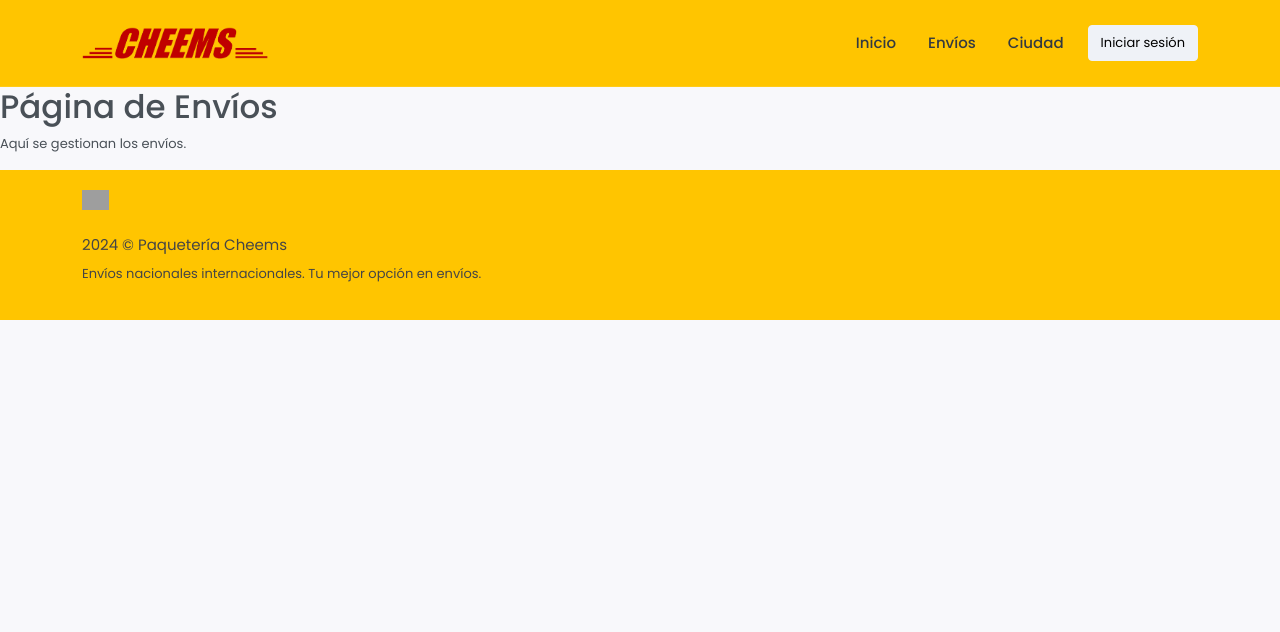
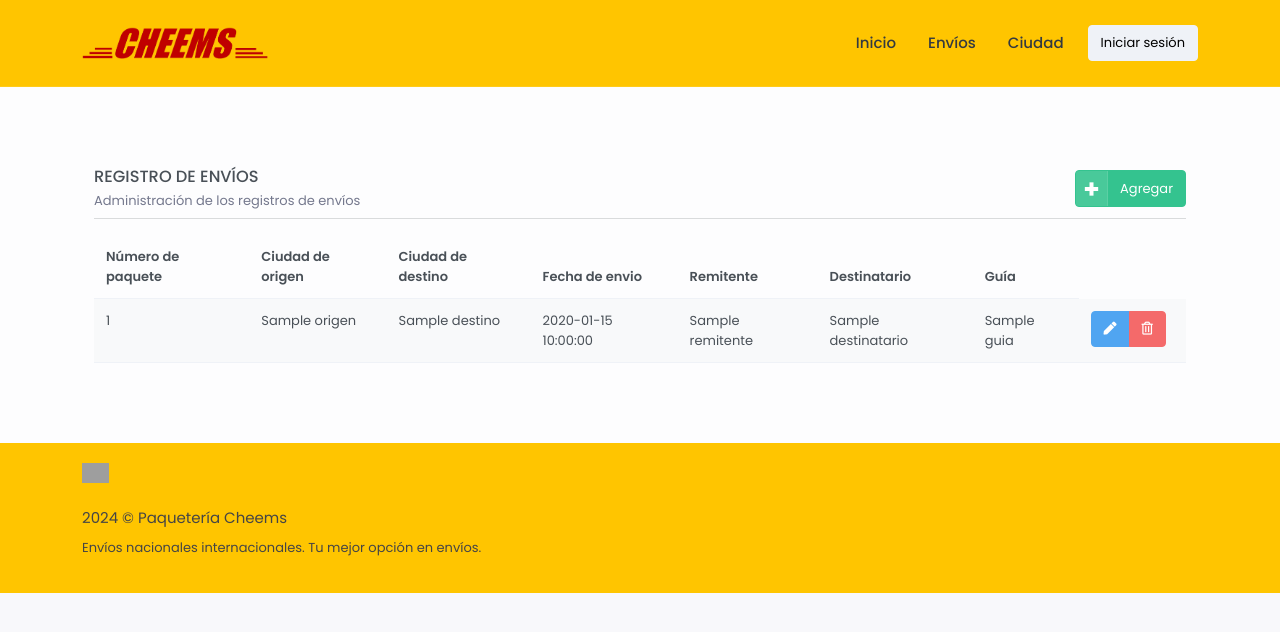
Before and after one commit to Danilab30/cheems, a Flask app: template templates/envios.html in a window 1280 px wide. Shown: the top 632 px of the page. Run offline with Flask 3, Linux system fonts and the light colour scheme; the template is opened without the code that fills it: most values are stand-ins (such as "Sample title", 1, 10 or a date in 2020); some libraries are stand-ins or nearby versions; grey boxes are pictures that could not be loaded.

Commit message:
Creacion de formulario para agregar envios, modificacion de pagina de administracion de envios.

```diff
--- a/app.py
+++ b/app.py
@@ -14,11 +14,6 @@ def index():
 def ciudades():
     ciudades = Ciudad.get_all()
     return render_template('ciudades.html', ciudades = ciudades)
-
-@app.route('/envios')
-def envios():
-    envios = Envio.get_all()
-    return render_template('envios.html', envios = envios)
 
 @app.route('/ciudad', methods=['GET'])
 def get_ciudades():
@@ -46,7 +41,37 @@ def update(id):
         return jsonify({'error':'El registro de ciudad no existe'}), 404
     return jsonify({'id':id},201)
 
+@app.route('/envios')
+def envios():
+    envios = Envio.get_all()
+    return render_template('envios.html', envios = envios)
+'''
+@app.route('/ciudad', methods=['GET'])
+def get_ciudades():
+    ciudades = Ciudad.get_all()
+    return jsonify(ciudades), 200
 
+@app.route('/ciudad-registro', methods=['GET'])
+def ciudad_registro():
+    return render_template('ciudad.html')
+
+@app.route('/ciudad', methods=['POST'])
+def save():
+    data = request.json
+    ciudad = Ciudad(nombre=data['nombre'], codigo=data['codigo'])
+    id = Ciudad.save(ciudad)
+    return jsonify({'id' : id}), 201
+
+
+@app.route('/ciudad/<int:id>', methods=['PUT'])
+def update(id):
+    data = request.json
+    ciudad = Ciudad(nombre=data['nombre'], codigo=data['codigo'])
+    result = Ciudad.update(id, ciudad)
+    if result ==0:
+        return jsonify({'error':'El registro de ciudad no existe'}), 404
+    return jsonify({'id':id},201)
+'''
 
 if __name__ == '__main__':
     app.run()
--- a/templates/envios.html
+++ b/templates/envios.html
@@ -1,6 +1,72 @@
 {% include 'header.html' %}
-<div>
-    <h1>Página de Envíos</h1>
-    <p>Aquí se gestionan los envíos.</p>
-</div>
+<section class="section">
+    <div class="bg-overlay bg-primary back-presentation"></div>
+    <div class="container">
+
+        <div class="container-fluid">
+            <div class="row">
+                <div class="col-lg-12">
+                    <div class="d-sm-flex align-items-center justify-content-between">
+                        <div class="d-flex">
+                            <div class="flex-grow-1 align-self-center">
+                                <div class="text-muted">
+                                    <h5 class="mb-1 title-page">REGISTRO DE ENVÍOS</h5>
+                                    <p class="mb-0">Administración de los registros de envíos</p>
+                                </div>
+                            </div>
+                        </div>
+                        <div class="page-title-right">
+                            <div class="d-flex flex-wrap gap-2">
+                                <div class="clearfix mt-4 mt-lg-0">
+                                    <a onclick="registrar(0)" class="btn btn-success waves-effect btn-label waves-light"><i class="bx bx-plus-medical label-icon"></i> Agregar</a>
+                                </div>
+                            </div>
+                        </div>
+                    </div>
+                    <hr class="mt-2">
+                    <div class="table-responsive">
+                        <table class="table table-striped mb-0">
+
+                            <thead>
+                                <tr>
+                                    <th>Número de paquete</th>
+                                    <th>Ciudad de origen</th>
+                                    <th>Ciudad de destino</th>
+                                    <th>Fecha de envio</th>
+                                    <th>Remitente</th>
+                                    <th>Destinatario</th>
+                                    <th>Guía</th>
+                                </tr>
+                            </thead>
+                            <tbody>
+                                {% for e in envios  %}
+                                 <tr>
+                                    <td>{{ e.id }}</td>
+                                    <td>{{ e.origen }}</td>
+                                    <td>{{ e.destino }}</td>
+                                    <td>{{ e.fecha_envio }}</td>
+                                    <td>{{ e.remitente }}</td>
+                                    <td>{{ e.destinatario }}</td>
+                                    <td>{{ e.guia }}</td>
+                                    <td>
+                                        <div class="btn-group me-2 mb-2 mb-sm-0 font-size-16">
+                                            <a onclick="registrar({{ c.id }})" class="btn btn-info waves-light waves-effect"><i class="fas fa-pen"></i></a>
+                                            <a onclick="eliminar({{ c.id }})" class="btn btn-danger waves-light waves-effect"><i class="far fa-trash-alt"></i></a>
+                                        </div>
+                                    </td>
+                                 </tr>
+                                {% else %}
+                                <tr>
+                                    <td colspan="3">No hay registros disponibles</td>
+                                </tr>
+                                {% endfor %}
+                            </tbody>
+                        </table>
+                    </div>
+                </div>
+            </div>
+        </div>
+    </div>
+</section>
+<script src="{{ url_for('static', filename='js/cheems/envio.js') }}"></script>
 {% include 'footer.html' %}
```
Also changed, not shown: entities/envio.py (+38 -4 lines), templates/envio.html (added, +54 -0 lines).
